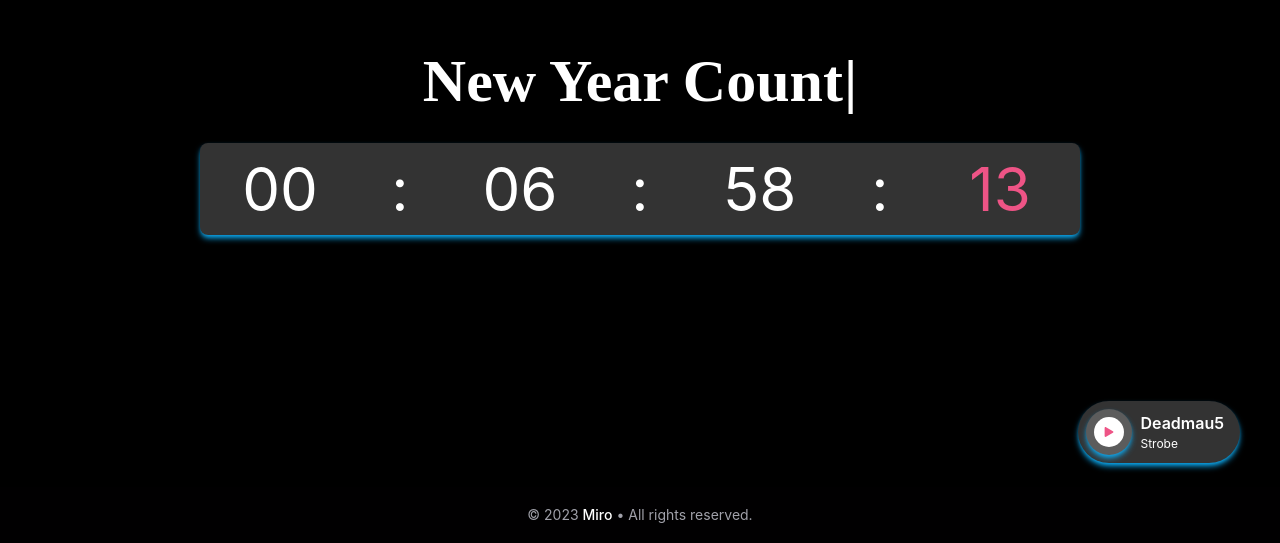
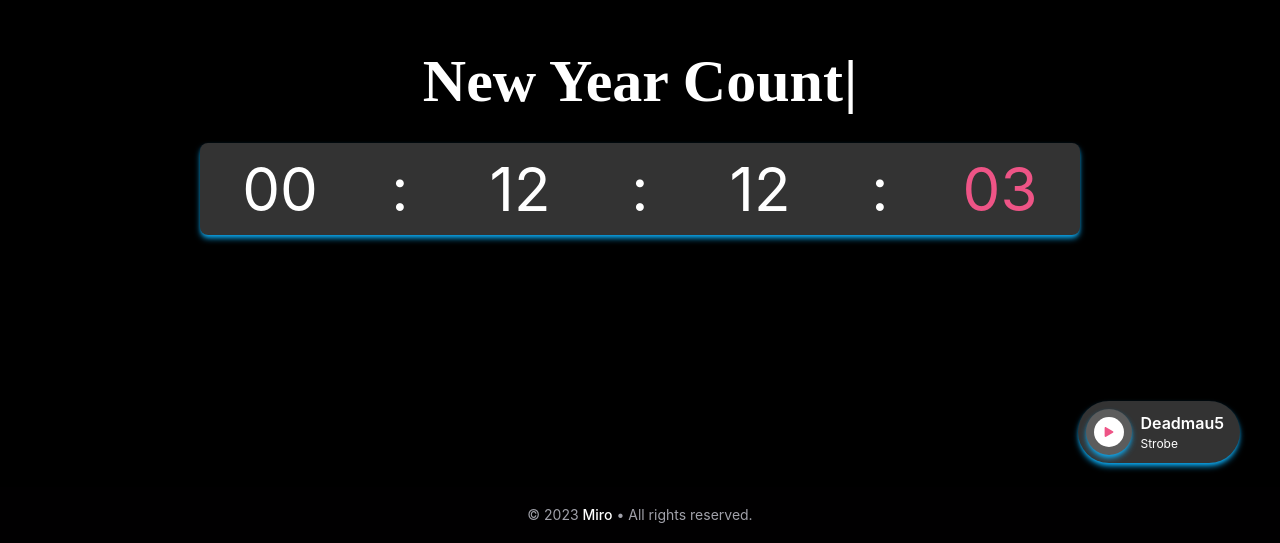
Before and after one commit to castariva18/new-year-countdown, a React (Create React App) app: page / in a window 1280 px wide. Shown: the part 257-800 px from the top of the page. Built offline with nearby package versions, Linux system fonts and the light colour scheme.

Commit message:
fixing wording

```diff
--- a/src/pages/HomePage.tsx
+++ b/src/pages/HomePage.tsx
@@ -112,7 +112,7 @@ const CountdownTimer: React.FC<{
 };
 
 const App: React.FC = () => {
-  const targetDate = new Date(2023, 11, 31, 18, 46, 9);
+  const targetDate = new Date(2023, 11, 31, 23, 59, 59);
 
   return (
     <>
```
